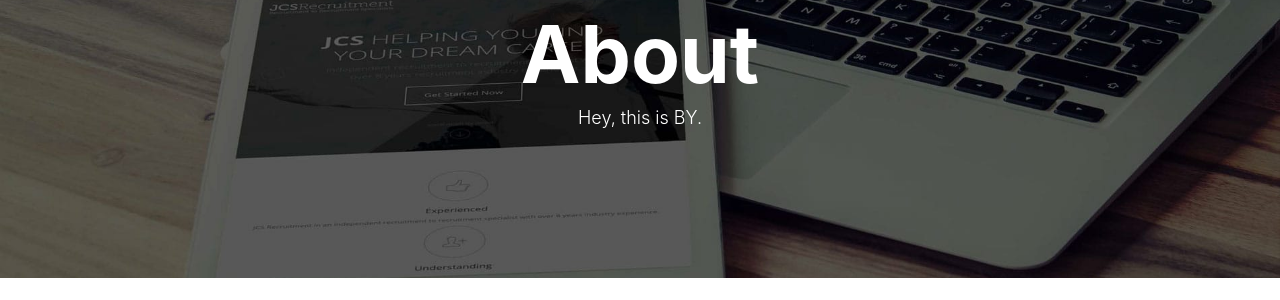
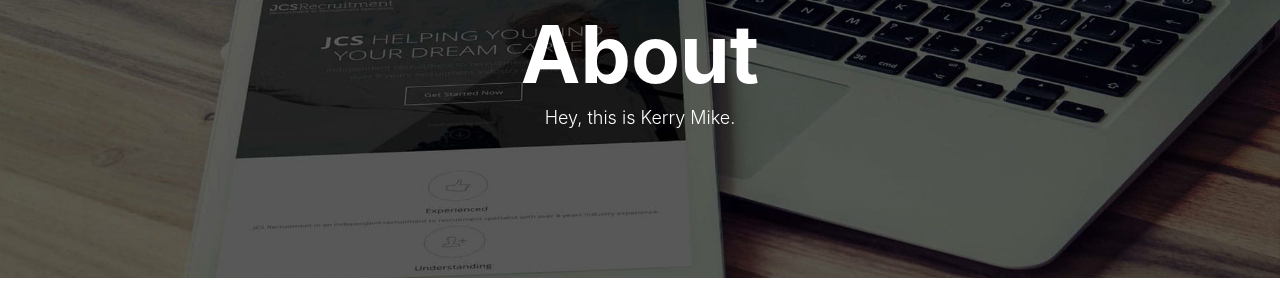
Before and after one commit to kerry1997/keke, a Jekyll site: the page built from about.html, in a window 1280 px wide. Shown: the part 140-440 px from the top of the page. Built offline with Jekyll 4.4.1, drawn with Linux system fonts in a browser that asks for light colours; nearby versions of some CDN libraries; comment, search, counter and statistics services are not loaded.

Commit message:
Update about.html

```diff
--- a/about.html
+++ b/about.html
@@ -1,7 +1,7 @@
 ---
 layout: page
 title: "About"
-description: "Hey, this is BY."
+description: "Hey, this is Kerry Mike."
 header-img: "img/post-bg-rwd.jpg"
 ---
 
```
